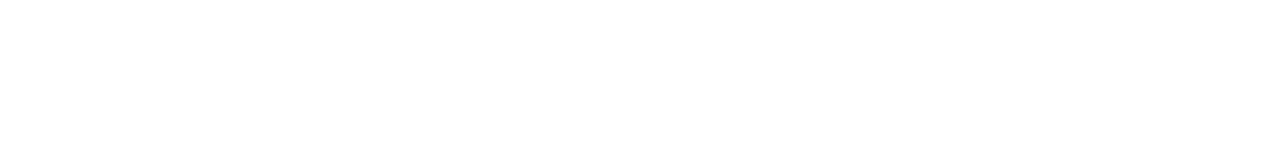
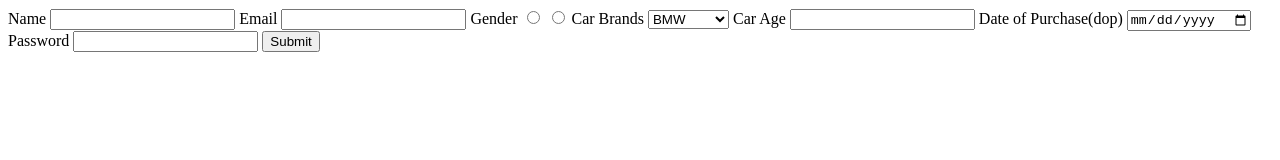
Before and after one commit to acciojob/car-insurance-form-TANDEL1, a website: page main.html in a window 1280 px wide. Drawn offline with Linux system fonts and the light colour scheme.

Commit message:
created a submission

```diff
--- a/main.html
+++ b/main.html
@@ -8,6 +8,28 @@
 
 <body>
 	<!-- the entire body must be written by student -->
+	<form method="post">
+        <label for="name">Name</label>
+        <input type="text" id="name">
+        <label for="email">Email</label>
+        <input type="email" id="email">
+        <label for="gender">Gender</label>
+        <input type="radio" name="gender" id="gender">
+        <input type="radio" name="gender" id="gender">
+        <label for="cars">Car Brands</label>
+        <select name="cars" id="cars">
+            <option value="BMW">BMW</option>
+            <option value="Audi">Audi</option>
+            <option value="Mercedez">Mercedez</option>
+        </select>
+        <label for="number">Car Age</label>
+        <input type="number" id="carage">
+        <label for="dop">Date of Purchase(dop)</label>
+        <input type="date" id="dop">
+        <label for="password">Password</label>
+        <input type="password" id="password">
+        <input type="submit">
+    </form>
     <script type="text/javascript" src="./script.js">
 </script>
 
```
